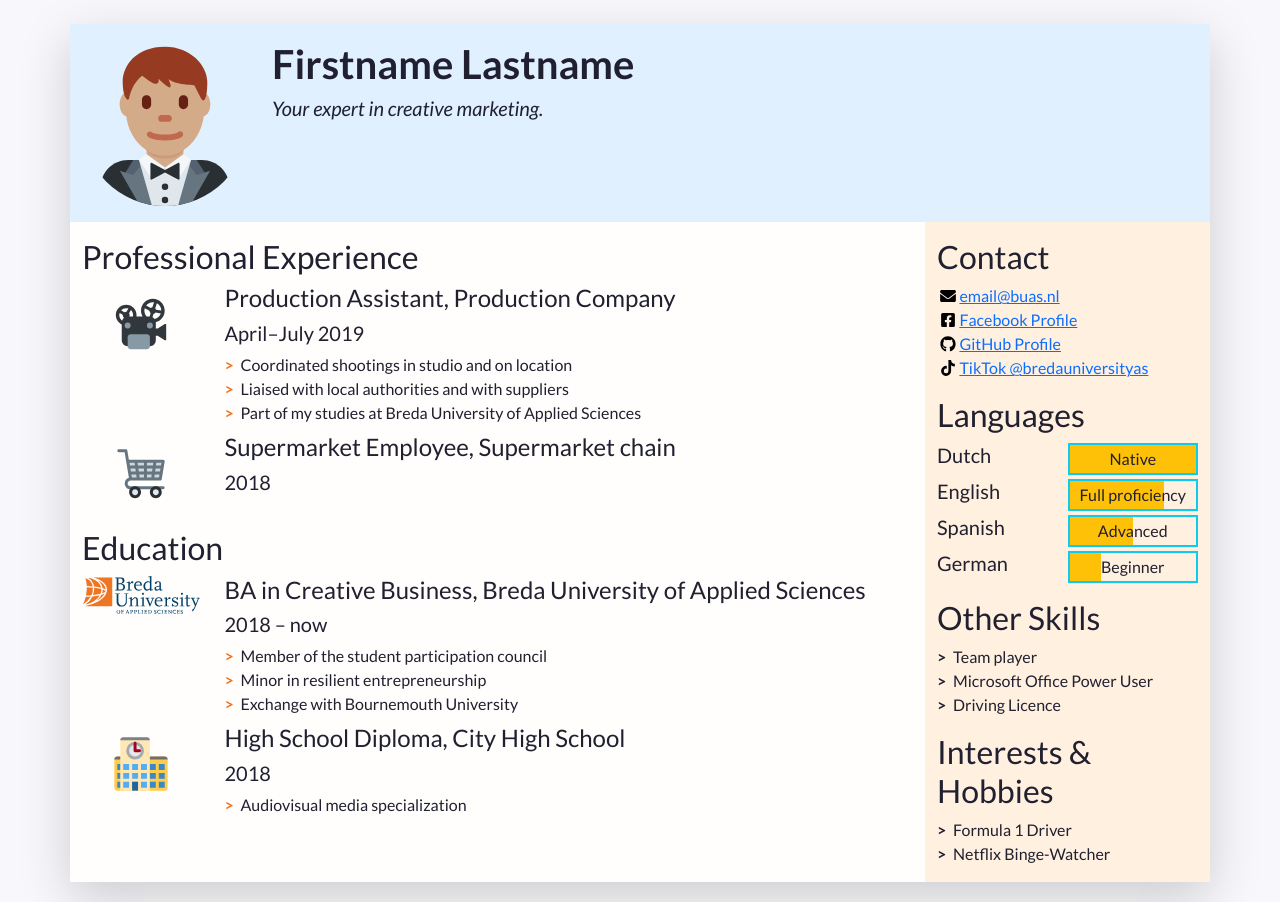
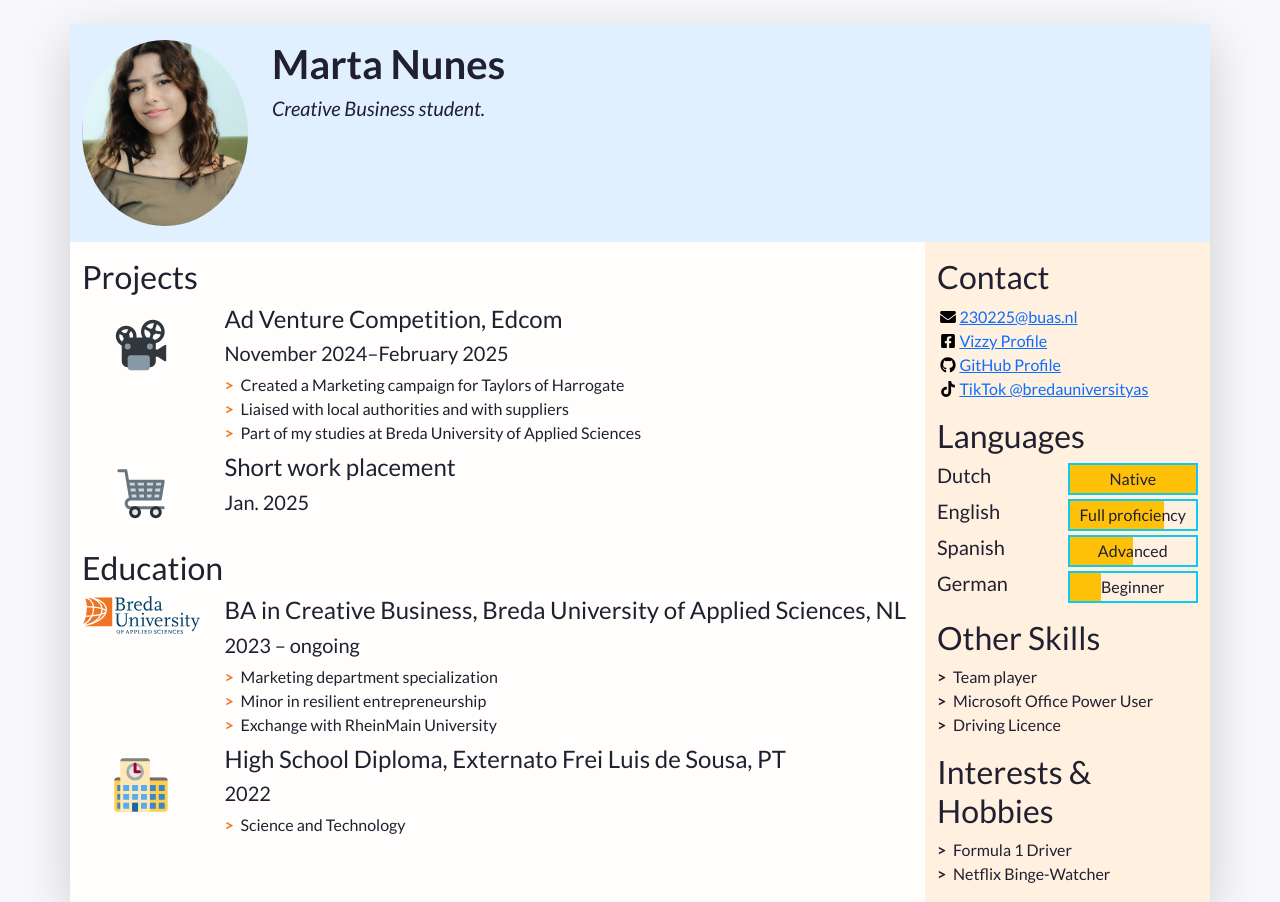
Before and after one commit to marta230225/Individual-assignment, a plain HTML site: page index.html in a window 1280 px wide. Shown: the top 902 px of the page. Drawn offline with nearby package versions, Linux system fonts and the light colour scheme.

Commit message:
my_picture

```diff
--- a/index.html
+++ b/index.html
@@ -14,7 +14,7 @@
     <!-- Links to our additional CSS styles -->
     <link rel="stylesheet" href="css/styles.css">
 
-    <title>Firstname Lastname's Resumé</title>
+    <title>Marta Nunes' Resumé</title>
   </head>
   <!-- End of the head -->
 
@@ -43,14 +43,14 @@
             "w-100" makes sure the image takes the full width of the column it's in
             "rounded-circle" cuts a circle around the image
           -->
-          <img class="w-100 rounded-circle my-3" src="images/portrait.svg" alt="Portrait of Firstname Lastname" width="160">
+          <img class="w-100 rounded-circle my-3" src="images/picture.png" alt="Portrait of Marta Nunes" width="160">
         </div>
         <!--
           A container to wrap around your name and tagline. Full-width at small size, then columns of increasing size.
         -->
         <div class="col-12 col-sm-8 col-md-9 col-lg-10 my-3 header-content">
-          <h1 class="fw-bolder">Firstname Lastname</h1>
-          <h5 class="fst-italic tagline">Your expert in creative marketing.</h5>
+          <h1 class="fw-bolder">Marta Nunes</h1>
+          <h5 class="fst-italic tagline">Creative Business student.</h5>
         </div>
       </header>
 
@@ -70,7 +70,7 @@
             <section> is yet another semantic element. The first one is for professional experience.
           -->
           <section class="my-3 biography-section">
-            <h2>Professional Experience</h2>
+            <h2>Projects</h2>
             <!--
               Each list item (li) in the unordered list (ul) below will be one job.
               "list-unstyled" is a class that hides the bullet points of a list.
@@ -84,11 +84,11 @@
                   <img class="biography-logo mw-100 d-block mx-auto" src="images/employers/projector.svg" alt="Company logo" width="80">
                 </div>
                 <div class="biography-contents col-9 col-sm-10 col-md-9 col-lg-10">
-                  <h4>Production Assistant, Production Company</h4>
-                  <h5>April&ndash;July 2019</h5>
+                  <h4>Ad Venture Competition, Edcom</h4>
+                  <h5>November 2024&ndash;February 2025</h5>
                   <!-- Use the list below to talk about your achievements -->
                   <ul class="biography-details list-unstyled">
-                    <li>Coordinated shootings in studio and on location</li>
+                    <li>Created a Marketing campaign for Taylors of Harrogate</li>
                     <li>Liaised with local authorities and with suppliers</li>
                     <li>Part of my studies at Breda University of Applied Sciences</li>
                   </ul>
@@ -102,8 +102,8 @@
                   <img class="biography-logo mw-100 d-block mx-auto" src="images/employers/trolley.svg" alt="Company logo" width="80">
                 </div>
                 <div class="biography-contents col-9 col-sm-10 col-md-9 col-lg-10">
-                  <h4>Supermarket Employee, Supermarket chain</h4>
-                  <h5>2018</h5>
+                  <h4>Short work placement</h4>
+                  <h5>Jan. 2025</h5>
                   <!-- This entry doesn't have a list of achievements, but you can copy-paste the one from above -->
                 </div>
               </li>
@@ -123,13 +123,13 @@
                   <img class="biography-logo mw-100 d-block mx-auto" src="images/schools/logo-buas.svg" alt="School logo" width="120">
                 </div>
                 <div class="biography-contents col-9 col-sm-10 col-md-9 col-lg-10">
-                  <h4>BA in Creative Business, Breda University of Applied Sciences</h4>
-                  <h5>2018&nbsp;&ndash;&nbsp;now</h5>
+                  <h4>BA in Creative Business, Breda University of Applied Sciences, NL</h4>
+                  <h5>2023&nbsp;&ndash;&nbsp;ongoing</h5>
                   <!-- Use the list below to talk about minors, exchanges, extra-curricular activities. -->
                   <ul class="biography-details list-unstyled">
-                    <li>Member of the student participation council</li>
+                    <li>Marketing department specialization</li>
                     <li>Minor in resilient entrepreneurship</li>
-                    <li>Exchange with Bournemouth University</li>
+                    <li>Exchange with RheinMain University</li>
                   </ul>
                 </div>
               </li>
@@ -140,10 +140,10 @@
                   <img class="biography-logo mw-100 d-block mx-auto" src="images/schools/school.svg" alt="School logo" width="80">
                 </div>
                 <div class="biography-contents col-9 col-sm-10 col-md-9 col-lg-10">
-                  <h4>High School Diploma, City High School</h4>
-                  <h5>2018</h5>
+                  <h4>High School Diploma, Externato Frei Luis de Sousa, PT</h4>
+                  <h5>2022</h5>
                   <ul class="biography-details list-unstyled">
-                    <li>Audiovisual media specialization</li>
+                    <li>Science and Technology</li>
                   </ul>
                 </div>
               </li>
@@ -174,13 +174,13 @@
               <li class="contact-item">
                 <a class="d-flex align-items-center" href="mailto:email@buas.nl" target="_blank">
                   <img class="contact-icon" src="images/icons/envelope.svg" alt="Email">
-                  email@buas.nl
+                  230225@buas.nl
                 </a>
               </li>
               <li class="contact-item">
-                <a class="d-flex align-items-center" href="https://facebook.com/" target="_blank">
+                <a class="d-flex align-items-center" href="https://vizzy.com/profile" target="_blank">
                   <img class="contact-icon" src="images/icons/facebook.svg" alt="Facebook">
-                  Facebook Profile
+                  Vizzy Profile
                 </a>
               </li>
               <li class="contact-item">
```
Also changed, not shown: mycss.html (added, +4 -0 lines), page1.html (added, +28 -0 lines), page2.html (added, +19 -0 lines), images/picture.png (added).
